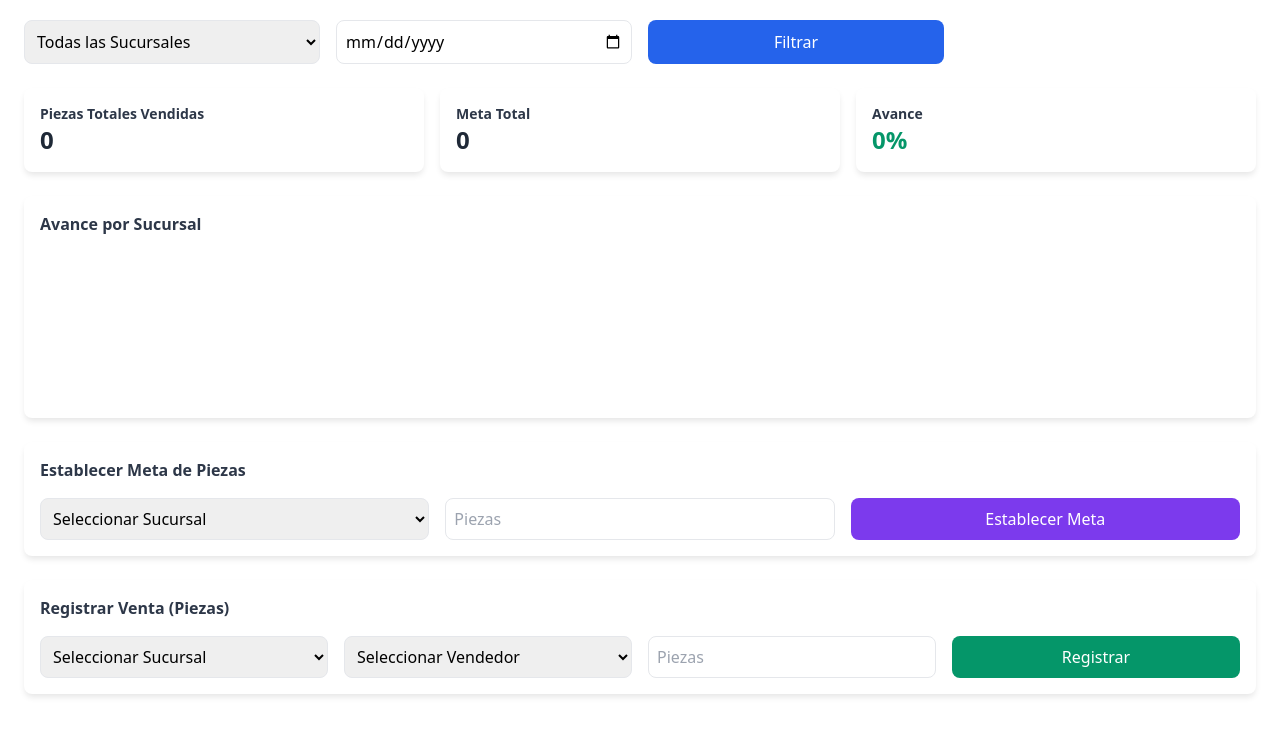
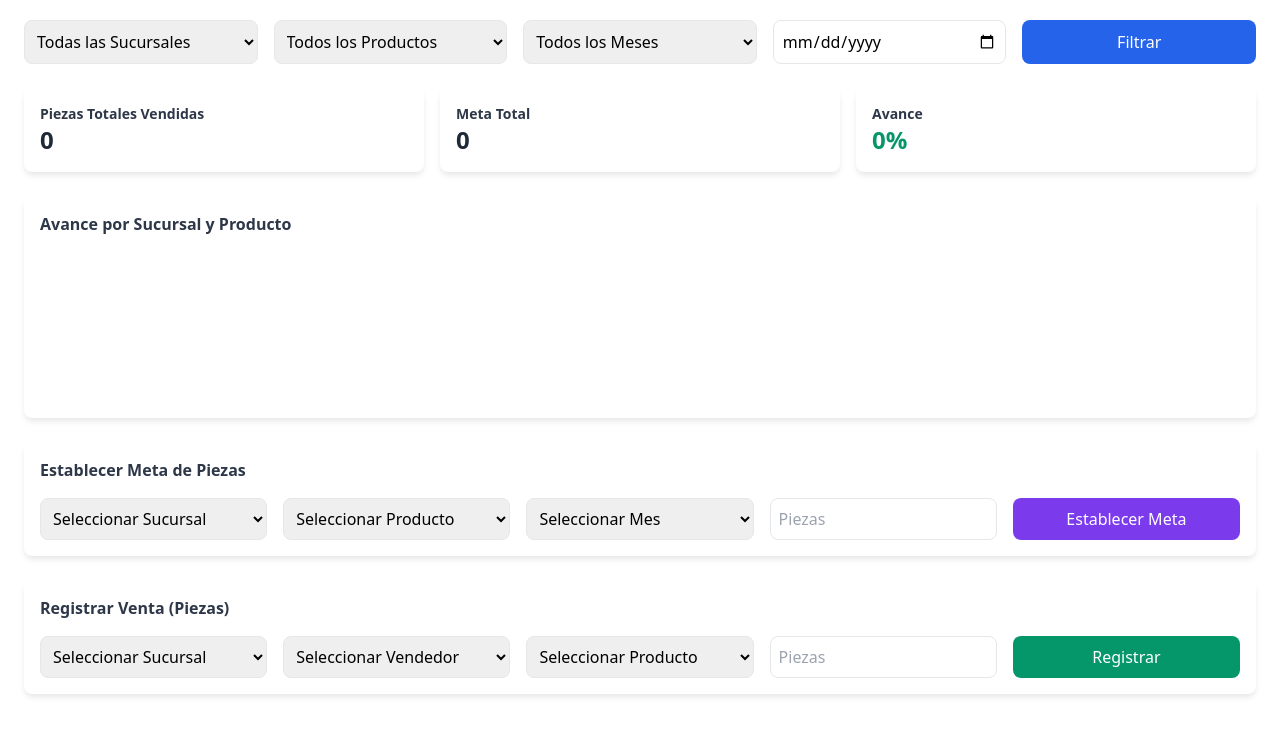
Before and after one commit to jenerCruz/ventas-app, a website: page public/index.html in a window 1280 px wide. Shown: the part 64-800 px from the top of the page. Drawn offline with nearby package versions, Linux system fonts and the light colour scheme; no server answers.

Commit message:
Update filters and forms in index.html layout

```diff
--- a/public/index.html
+++ b/public/index.html
@@ -1,4 +1,3 @@
-
 <!DOCTYPE html>
 <html lang="es">
 <head>
@@ -15,16 +14,20 @@
 </head>
 <body class="p-6">
   <h1 class="text-3xl font-bold text-gray-800 mb-6">Dashboard de Ventas (Piezas)</h1>
-
   <!-- Filtros -->
-  <div class="grid grid-cols-1 md:grid-cols-4 gap-4 mb-6">
+  <div class="grid grid-cols-1 md:grid-cols-5 gap-4 mb-6">
     <select id="filtroSucursal" class="p-2 border rounded-lg">
       <option value="todos">Todas las Sucursales</option>
+    </select>
+    <select id="filtroProducto" class="p-2 border rounded-lg">
+      <option value="todos">Todos los Productos</option>
+    </select>
+    <select id="filtroMes" class="p-2 border rounded-lg">
+      <option value="todos">Todos los Meses</option>
     </select>
     <input type="date" id="filtroFecha" class="p-2 border rounded-lg">
     <button id="btnFiltrar" class="bg-blue-600 text-white p-2 rounded-lg hover:bg-blue-700 col-span-2 md:col-span-1">Filtrar</button>
   </div>
-
   <!-- Tarjetas de Resumen -->
   <div class="grid grid-cols-1 md:grid-cols-3 gap-4 mb-6">
     <div class="card bg-white p-4">
@@ -40,40 +43,45 @@
       <p id="avance" class="text-2xl font-bold text-green-600">0%</p>
     </div>
   </div>
-
   <!-- Gráfico de Avance -->
   <div class="card bg-white p-4 mb-6">
-    <h2 class="card-title mb-4">Avance por Sucursal</h2>
+    <h2 class="card-title mb-4">Avance por Sucursal y Producto</h2>
     <canvas id="avancePorSucursal"></canvas>
   </div>
-
   <!-- Formulario para Establecer Metas -->
   <div class="card bg-white p-4 mb-6">
     <h2 class="card-title mb-4">Establecer Meta de Piezas</h2>
-    <div class="grid grid-cols-1 md:grid-cols-3 gap-4">
+    <div class="grid grid-cols-1 md:grid-cols-5 gap-4">
       <select id="metaSucursal" class="p-2 border rounded-lg">
         <option value="">Seleccionar Sucursal</option>
+      </select>
+      <select id="metaProducto" class="p-2 border rounded-lg">
+        <option value="">Seleccionar Producto</option>
+      </select>
+      <select id="metaMes" class="p-2 border rounded-lg">
+        <option value="">Seleccionar Mes</option>
       </select>
       <input type="number" id="metaPiezas" class="p-2 border rounded-lg" placeholder="Piezas">
       <button id="btnEstablecerMeta" class="bg-purple-600 text-white p-2 rounded-lg hover:bg-purple-700">Establecer Meta</button>
     </div>
   </div>
-
   <!-- Formulario de Registro de Ventas -->
   <div class="card bg-white p-4">
     <h2 class="card-title mb-4">Registrar Venta (Piezas)</h2>
-    <form id="ventaForm" class="grid grid-cols-1 md:grid-cols-4 gap-4">
+    <form id="ventaForm" class="grid grid-cols-1 md:grid-cols-5 gap-4">
       <select id="sucursal_id" class="p-2 border rounded-lg" required>
         <option value="">Seleccionar Sucursal</option>
       </select>
       <select id="vendedor_id" class="p-2 border rounded-lg" required>
         <option value="">Seleccionar Vendedor</option>
       </select>
+      <select id="producto" class="p-2 border rounded-lg" required>
+        <option value="">Seleccionar Producto</option>
+      </select>
       <input type="number" id="piezas" class="p-2 border rounded-lg" placeholder="Piezas" required>
       <button type="submit" class="bg-green-600 text-white p-2 rounded-lg hover:bg-green-700">Registrar</button>
     </form>
   </div>
-
   <script src="script.js"></script>
 </body>
 </html>
```
